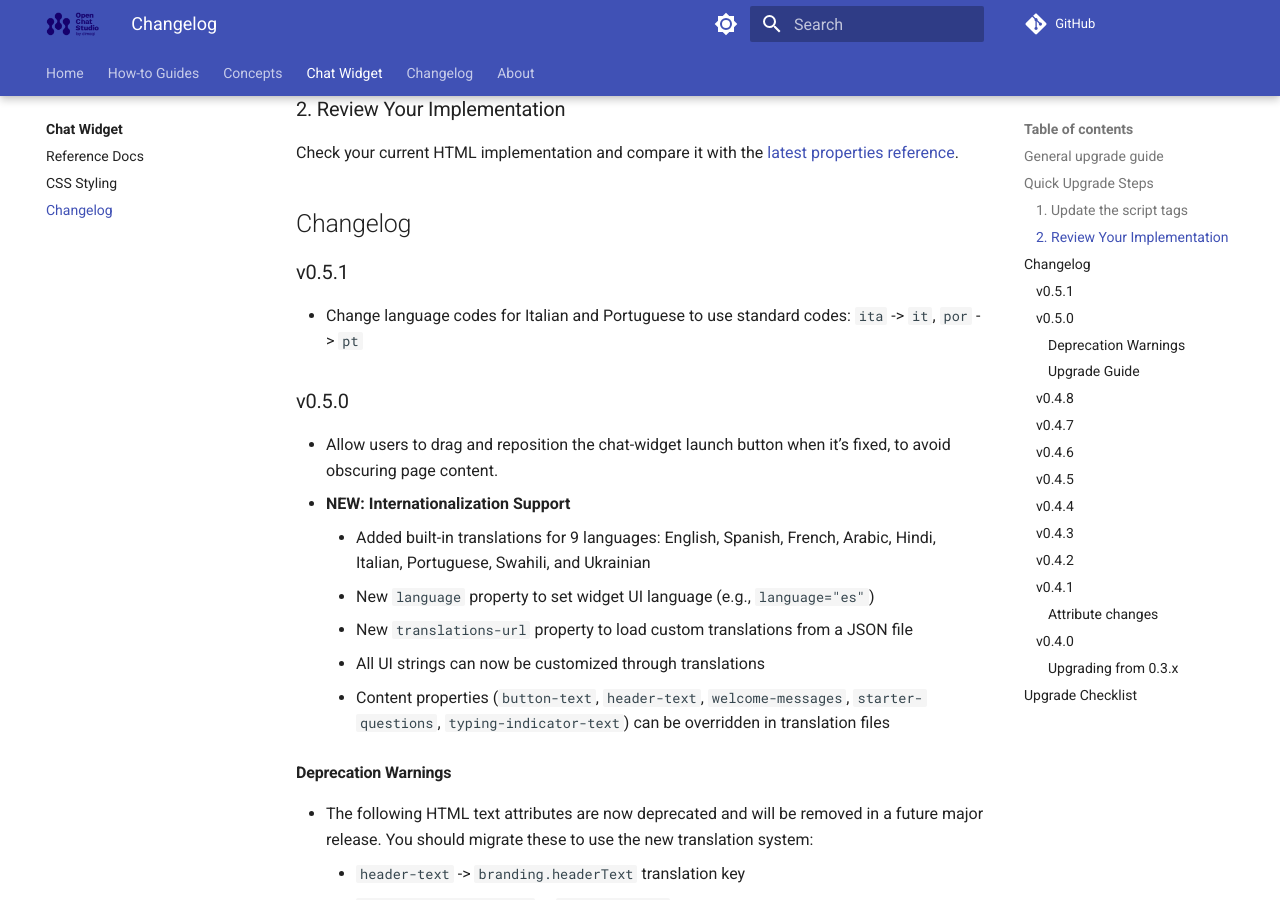
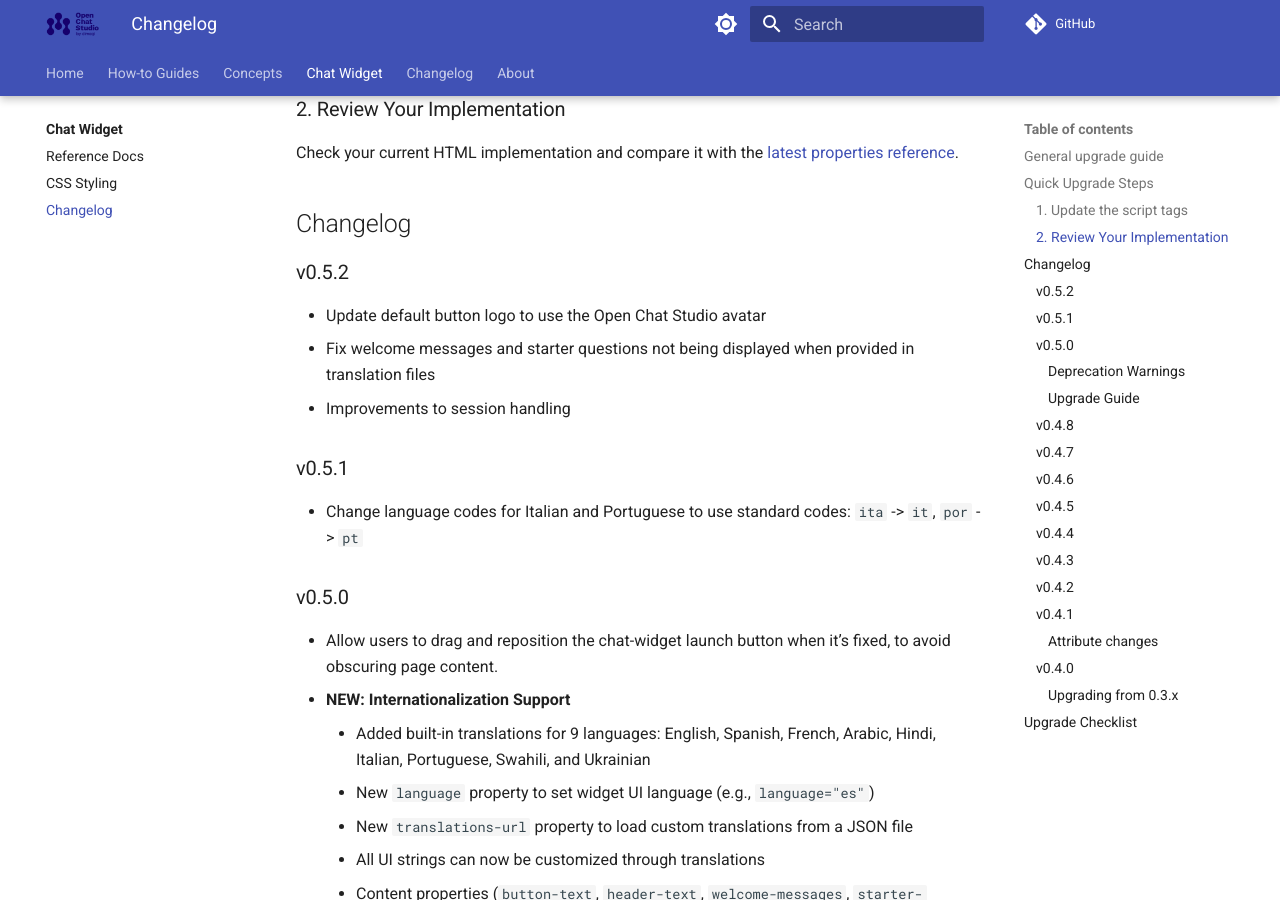
Before and after one commit to dimagi/open-chat-studio-docs, an MkDocs documentation site: the page built from docs/chat_widget/changelog.md, in a window 1280 px wide and 900 px high, scrolled down 588 px. Built offline with MkDocs 1.6.1 and Material for MkDocs 9.7.7, drawn with Linux system fonts in a browser that asks for light colours; a script that is not in the unit is left out; comment, search, counter and statistics services are not loaded.

Commit message:
widget changelog 0.5.2

```diff
--- a/docs/chat_widget/changelog.md
+++ b/docs/chat_widget/changelog.md
@@ -21,6 +21,12 @@ This guide will help you upgrade from previous versions of the Open Chat Studio
 Check your current HTML implementation and compare it with the [latest properties reference](reference.md#properties-reference).
 
 ## Changelog
+
+### v0.5.2
+
+* Update default button logo to use the Open Chat Studio avatar
+* Fix welcome messages and starter questions not being displayed when provided in translation files
+* Improvements to session handling
 
 ### v0.5.1
 
```
